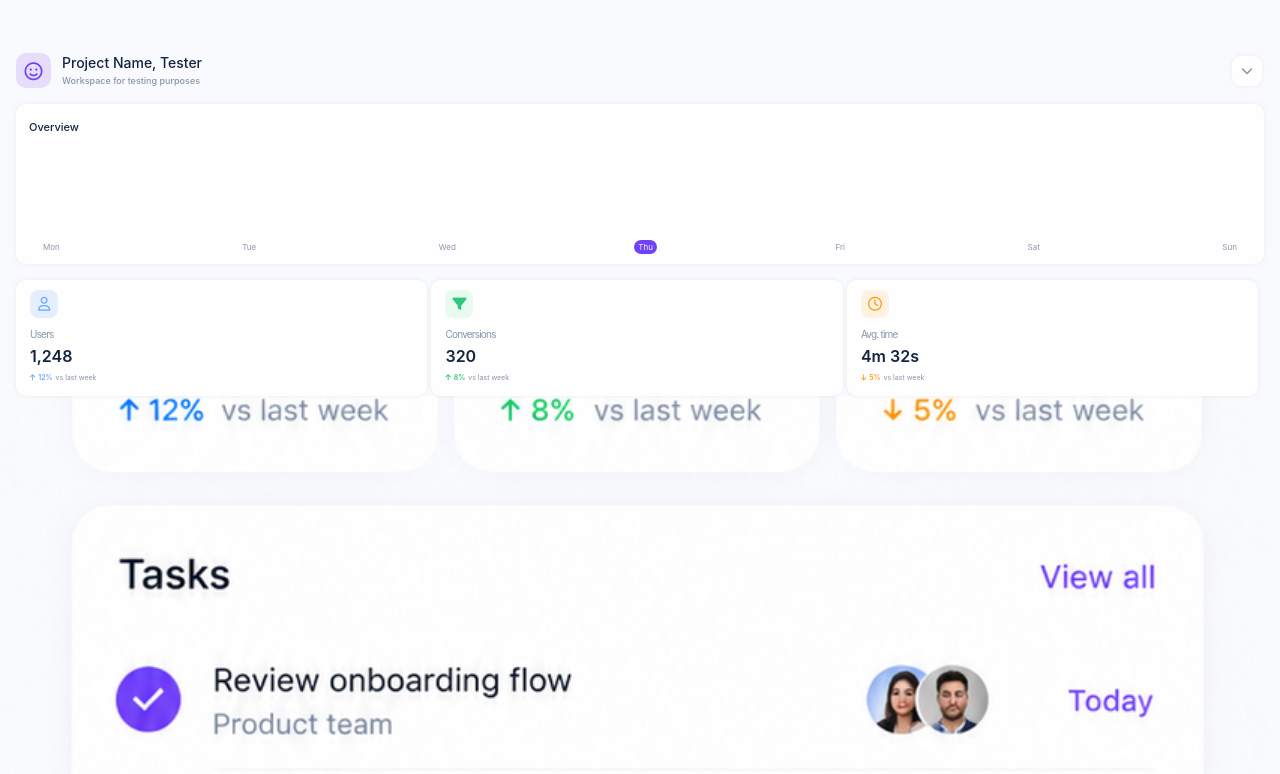
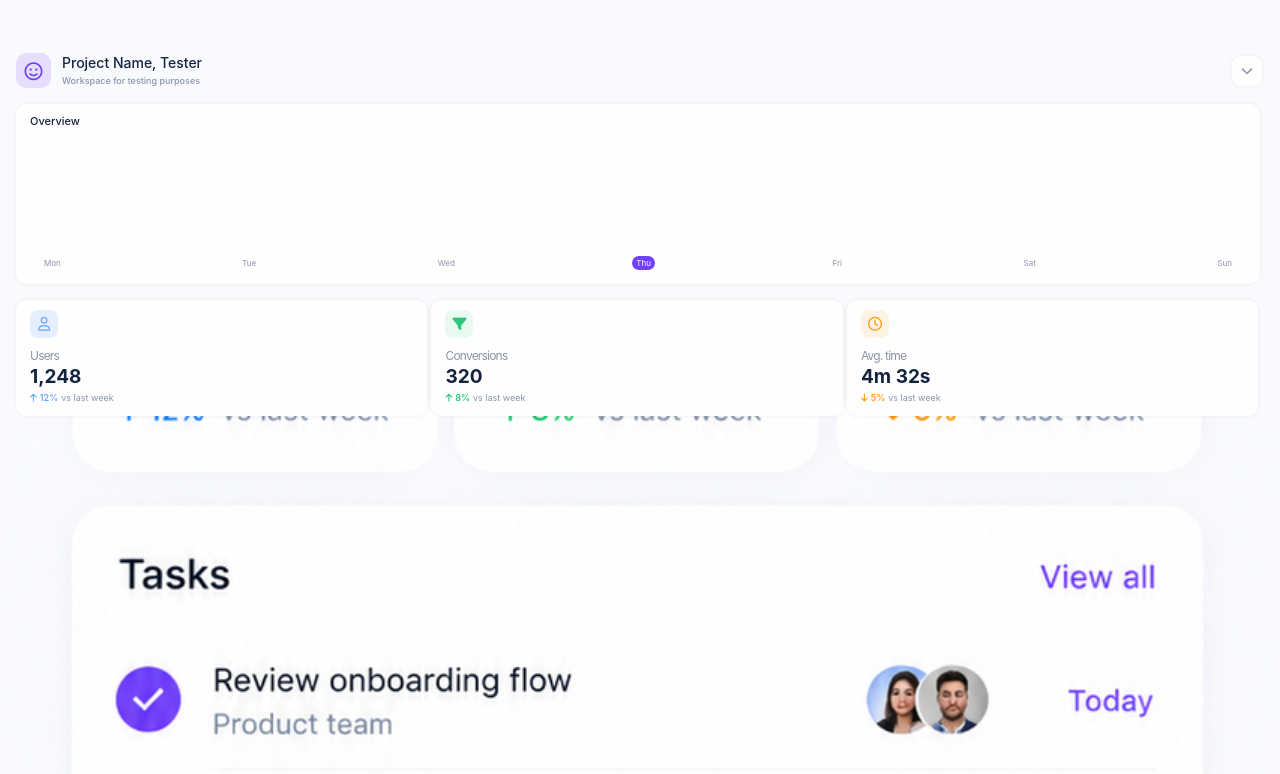
Before and after one commit to viz-oss/dash, a Vue app: page / in a window 1280 px wide. Shown: the top 774 px of the page. Built offline with nearby package versions, Linux system fonts and the light colour scheme.

Commit message:
Unified Card. Started new component: RingChart.

```diff
--- a/package.json
+++ b/package.json
@@ -1,6 +1,6 @@
 {
   "name": "dash",
-  "version": "0.0.0",
+  "version": "0.1.0",
   "private": true,
   "type": "module",
   "scripts": {
--- a/src/App.vue
+++ b/src/App.vue
@@ -1,7 +1,8 @@
 <script setup lang="ts">
 import WorkspaceNav from './components/WorkspaceNav.vue'
 import TrendChart from './components/TrendChart.vue'
-import Card from './components/Card.vue'
+import StatCard from './components/StatCard.vue'
+import RingChart from './components/RingChart.vue'
 </script>
 
 <template>
@@ -11,31 +12,32 @@ import Card from './components/Card.vue'
     username="Tester"
     description="Workspace for testing purposes"
   />
-  <TrendChart
-    title="Overview"
-  />
+  <TrendChart title="Overview" />
   <div class="row">
-    <Card
+    <StatCard
       icon="fa-regular fa-user"
       title="Users"
       value="1,248"
       changeValue="12%"
       :isUp="true"
     />
-    <Card
+    <StatCard
       icon="fa-solid fa-filter"
       title="Conversions"
       value="320"
       changeValue="8%"
       :isUp="true"
     />
-    <Card
+    <StatCard
       icon="fa-regular fa-clock"
       title="Avg. time"
       value="4m 32s"
       changeValue="5%"
       :isUp="false"
     />
+  </div>
+  <div class="row">
+    <RingChart />
   </div>
 </template>
 
@@ -72,7 +74,11 @@ body {
   padding: 53px 16px 0px 16px;
   display: flex;
   flex-direction: column;
-  background: linear-gradient(to bottom, var(--bg-color) 400px, transparent 100px); /* TODO: REMOVE */
+  background: linear-gradient(
+    to bottom,
+    var(--bg-color) 400px,
+    transparent 100px
+  ); /* TODO: REMOVE */
 }
 
 .row {
@@ -80,7 +86,21 @@ body {
   gap: 4px;
 }
 
-.widget-full {
+.card {
+  background: var(--white-color);
+  border-radius: 10px;
+  box-shadow: 0 0 4px var(--shadow-color);
+  text-align: left;
+  width: calc(32.33% - 20px);
+  height: 96px;
+  padding: 10px 14px;
+}
+
+.card.double {
+  width: calc(66.66% - 20px);
+}
+
+.card.full {
   width: calc(100% - 32px);
 }
 </style>
--- /dev/null
+++ b/src/components/RingChart.vue
@@ -0,0 +1,7 @@
+<script setup lang="ts"></script>
+
+<template>
+  <div class="ring-chart"></div>
+</template>
+
+<style scoped></style>
--- a/src/components/Card.vue
+++ b/src/components/StatCard.vue
@@ -2,33 +2,33 @@
 defineProps({
   icon: {
     type: String,
-    default: 'fas fa-users'
+    default: 'fas fa-users',
   },
   title: {
     type: String,
-    required: true
+    required: true,
   },
   value: {
     type: [String, Number],
-    required: true
+    required: true,
   },
   changeValue: {
     type: String,
-    required: true
+    required: true,
   },
   isUp: {
     type: Boolean,
-    default: true
+    default: true,
   },
   periodText: {
     type: String,
-    default: 'vs last week'
-  }
+    default: 'vs last week',
+  },
 })
 </script>
 
 <template>
-  <div class="widget-card">
+  <div class="card">
     <div class="icon-container">
       <i :class="[icon, 'user-icon']"></i>
     </div>
@@ -48,17 +48,6 @@ defineProps({
 </template>
 
 <style scoped>
-
-.widget-card {
-  background: var(--white-color);
-  border-radius: 10px;
-  box-shadow: 0 0 4px var(--shadow-color);
-  text-align: left;
-  width: calc(32.33% - 20px);
-  height: 96px;
-  padding: 10px 14px;
-}
-
 /* User Icon Styling */
 .icon-container {
   background: rgba(255, 0, 0, 0.323);
@@ -74,37 +63,37 @@ defineProps({
   font-size: 14px;
 }
 
-.row .widget-card:nth-child(1) .icon-container {
+.row .card:nth-child(1) .icon-container {
   background-color: var(--x1-color-light);
 }
 
-.row .widget-card:nth-child(1) .user-icon,
-.row .widget-card:nth-child(1) .trend-icon,
-.row .widget-card:nth-child(1) .percentage {
+.row .card:nth-child(1) .user-icon,
+.row .card:nth-child(1) .trend-icon,
+.row .card:nth-child(1) .percentage {
   color: var(--x1-color-dark);
 }
 
-.row .widget-card:nth-child(2) .icon-container {
+.row .card:nth-child(2) .icon-container {
   background-color: var(--x2-color-light);
 }
-.row .widget-card:nth-child(2) .user-icon,
-.row .widget-card:nth-child(2) .trend-icon,
-.row .widget-card:nth-child(2) .percentage {
+.row .card:nth-child(2) .user-icon,
+.row .card:nth-child(2) .trend-icon,
+.row .card:nth-child(2) .percentage {
   color: var(--x2-color-dark);
 }
 
-.row .widget-card:nth-child(3) .icon-container {
+.row .card:nth-child(3) .icon-container {
   background-color: var(--x3-color-light);
 }
-.row .widget-card:nth-child(3) .user-icon,
-.row .widget-card:nth-child(3) .trend-icon,
-.row .widget-card:nth-child(3) .percentage {
+.row .card:nth-child(3) .user-icon,
+.row .card:nth-child(3) .trend-icon,
+.row .card:nth-child(3) .percentage {
   color: var(--x3-color-dark);
 }
 
 /* Metric Title (e.g., "Users") */
 .metric-title {
-  font-size: 10px;
+  font-size: 12px;
   color: var(--font-color-light);
   margin-top: 10px;
   margin-bottom: 0;
@@ -114,15 +103,15 @@ defineProps({
 
 /* Large Value (e.g., "1,248") */
 .metric-value {
-  font-size: 16px;
+  font-size: 19px;
   color: var(--font-color-dark);
-  font-weight: 600;
-  margin-top: 6px;
+  font-weight: 700;
+  margin-top: 2px;
 }
 
 /* Change Indicator Container */
 .metric-change {
-  margin-top: 7px;
+  margin-top: 4px;
   display: flex;
   align-items: center;
   gap: 3px;
@@ -130,19 +119,18 @@ defineProps({
 
 /* Trend Icon (The arrow) */
 .trend-icon {
-  font-size: 7px;
+  font-size: 9px;
 }
 
 /* Percentage Change (+ 12%) */
 .percentage {
-  font-size: 7px;
+  font-size: 9px;
   font-weight: 600;
 }
 
 /* VS Last Week Text */
 .vs-text {
-  font-size: 7px;
+  font-size: 9px;
   color: var(--font-color-light);
 }
-
 </style>
--- a/src/components/TrendChart.vue
+++ b/src/components/TrendChart.vue
@@ -1,10 +1,10 @@
 <script setup lang="ts">
-import { computed } from 'vue';
+import { computed } from 'vue'
 
 defineProps({
   title: {
     type: String,
-        default: 'Overview'
+    default: 'Overview',
   },
 })
 
@@ -13,31 +13,31 @@ defineProps({
 
 // Generate an array of day names
 function getDayNames(locale = navigator.language) {
-  const days = [];
+  const days = []
   for (let i = 0; i < 7; i++) {
-    const date = new Date(2026, 5, i + 1); // June 1-7, 2026
-    const dayName = date.toLocaleDateString(locale, { weekday: 'short' });
-    days.push(dayName);
+    const date = new Date(2026, 5, i + 1) // June 1-7, 2026
+    const dayName = date.toLocaleDateString(locale, { weekday: 'short' })
+    days.push(dayName)
   }
-  return days;
+  return days
 }
-const days = getDayNames();
+const days = getDayNames()
 const todayName = computed(() => {
-  return new Intl.DateTimeFormat(navigator.language, { weekday: 'short' }).format(new Date());
-});
-
+  return new Intl.DateTimeFormat(navigator.language, { weekday: 'short' }).format(new Date())
+})
 </script>
 
 <template>
-    <div class="trend-chart">
+  <div class="card full trend-chart">
     <div class="top">
       <div class="title">{{ title }}</div>
     </div>
-        <div class="middle">
-        </div>
+    <div class="middle"></div>
     <div class="bottom">
       <div class="days">
-                <div v-for="day in days" :key="day" class="day-name" :class="{ 'today': day === todayName }">{{ day }}</div>
+        <div v-for="day in days" :key="day" class="day-name" :class="{ today: day === todayName }">
+          {{ day }}
+        </div>
       </div>
     </div>
   </div>
@@ -45,28 +45,22 @@ const todayName = computed(() => {
 
 <style scoped>
 .trend-chart {
-  width: 100%;
   height: 160px;
-  border-radius: 10px;
   margin-top: 16px;
   margin-bottom: 16px;
-  background-color: var(--white-color);
-  box-shadow: 0 0 4px var(--shadow-color);
 }
 
 .title {
   font-size: 11px;
   font-weight: 500;
   color: var(--font-color-dark);
-  margin: 16px 13px;
 }
 
 .middle {
-  height: 50%;
+  height: 128px;
 }
 
 .days {
-  margin: 10px 13px;
   height: 14px;
   line-height: 14px;
   display: flex;
@@ -85,5 +79,4 @@ const todayName = computed(() => {
   color: var(--white-color);
   background-color: var(--key-color-dark);
 }
-
 </style>
```
Also changed, not shown: 1 other file (tests, documents, lock files or other folders). Lines whose indentation alone changed are shown as unchanged.
